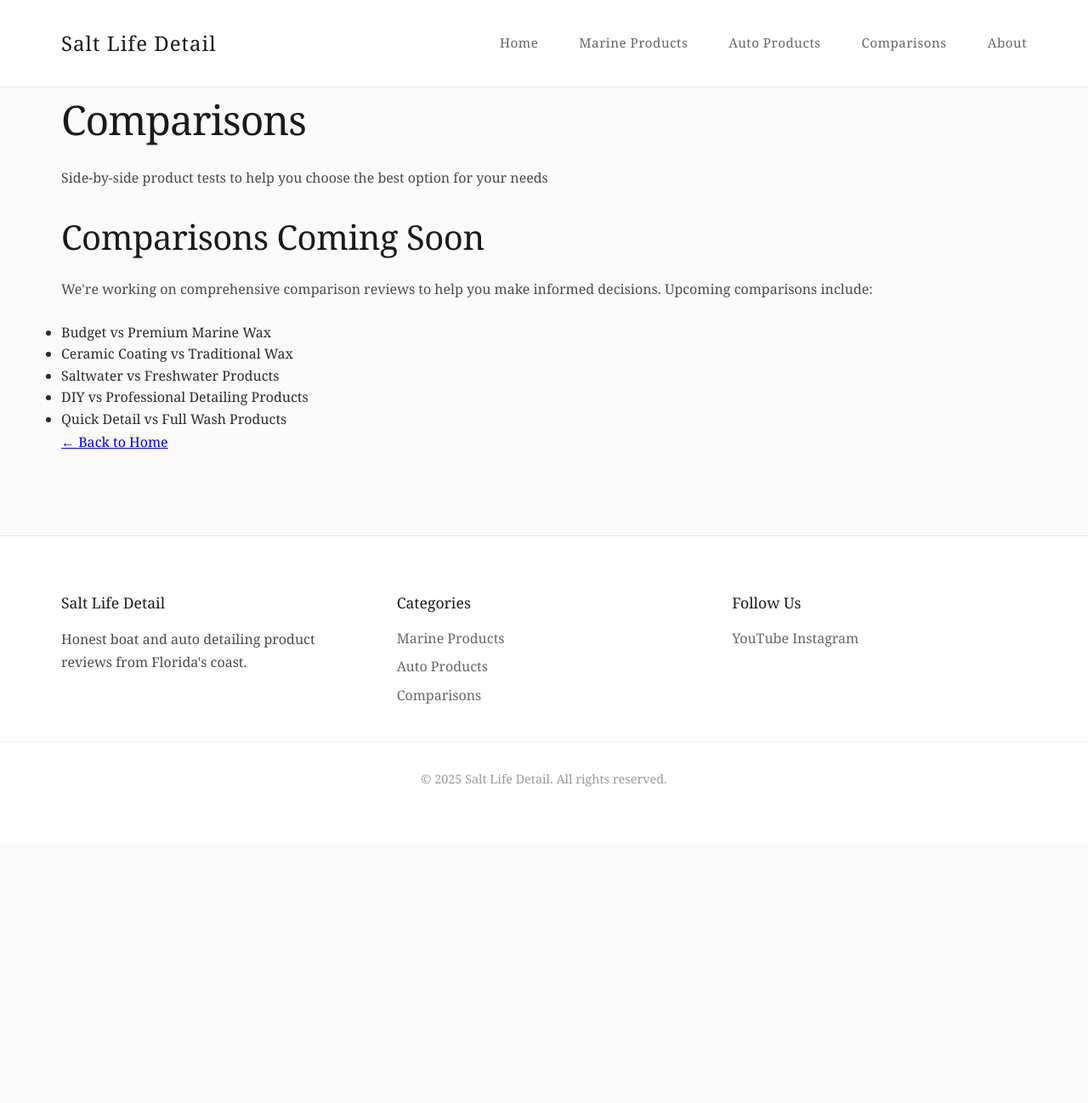
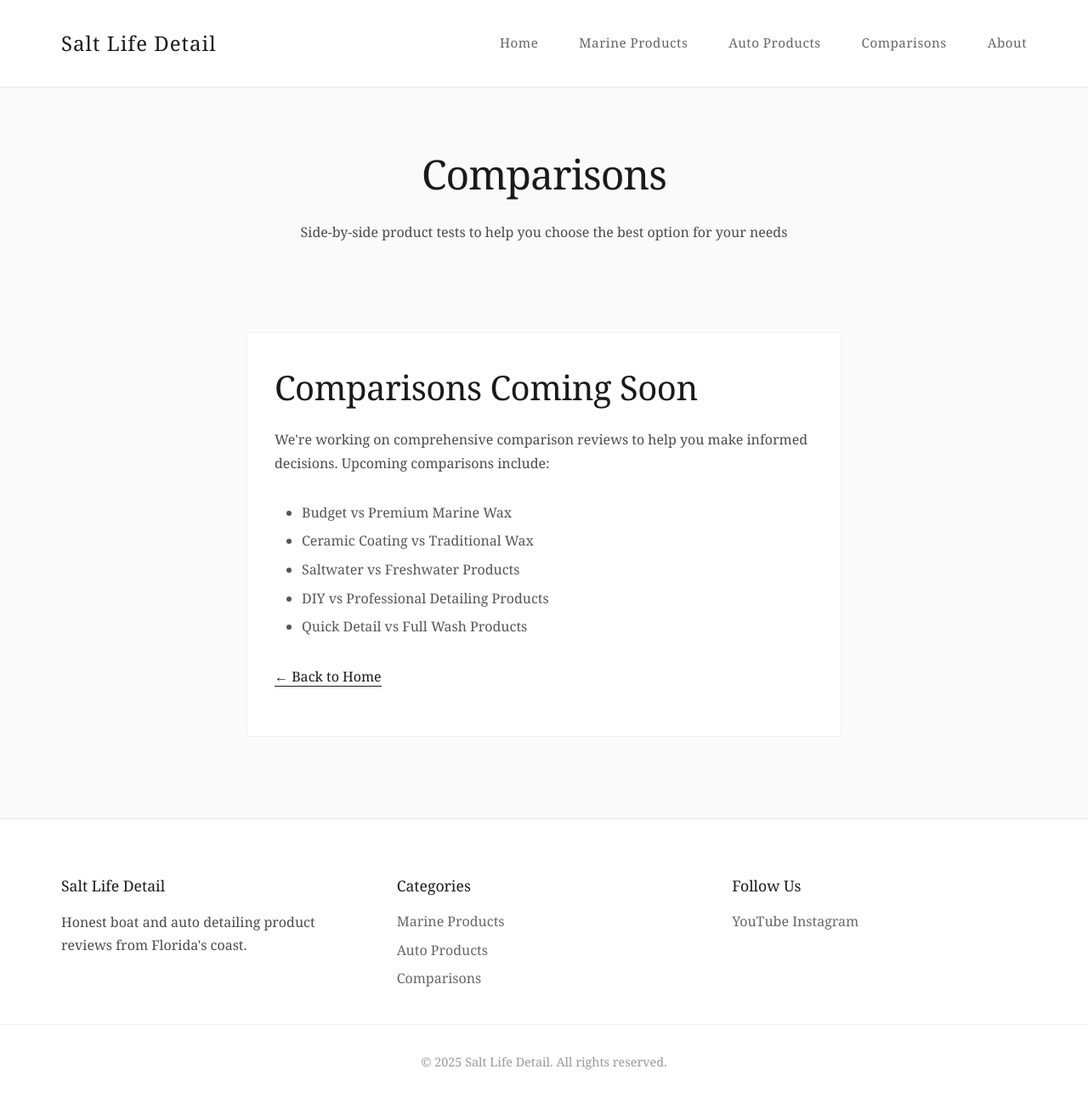
Before and after one commit to landwehr72/shine-shield-reviews.github.io, a Jekyll site: the page built from comparisons.html, in a window 1280 px wide and 1326 px high. Shown: the top 1298 px of the window at 85% size. Built offline with Jekyll 4.4.1, drawn with Linux system fonts in a browser that asks for light colours.

Commit message:
Update main.css

```diff
--- a/assets/css/main.css
+++ b/assets/css/main.css
@@ -401,3 +401,43 @@ footer {
     width: calc(100% + 2rem);
   }
 }
+/* Page styling */
+.page-header {
+  text-align: center;
+  padding: 4rem 0 2rem 0;
+  margin-bottom: 3rem;
+}
+
+.page-header h1 {
+  font-size: 3rem;
+  margin-bottom: 1rem;
+}
+
+.coming-soon, .about-content {
+  max-width: 700px;
+  margin: 0 auto;
+  padding: 2rem;
+  background: #fff;
+  border: 1px solid #f0f0f0;
+}
+
+.product-list, .testing-list {
+  margin: 2rem 0;
+  padding-left: 2rem;
+}
+
+.product-list li, .testing-list li {
+  margin-bottom: 0.5rem;
+  color: #555;
+}
+
+.back-link {
+  color: #1a1a1a;
+  text-decoration: none;
+  border-bottom: 1px solid #1a1a1a;
+  font-weight: normal;
+}
+
+.back-link:hover {
+  opacity: 0.7;
+}
```
